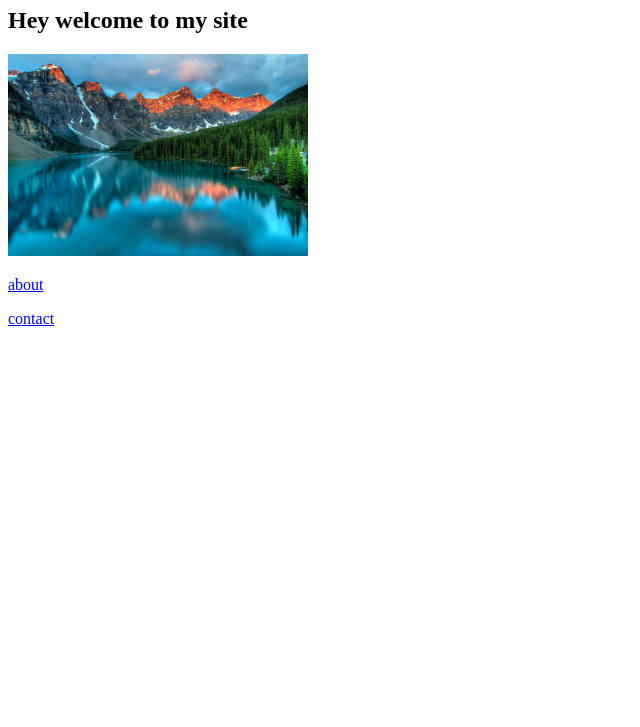
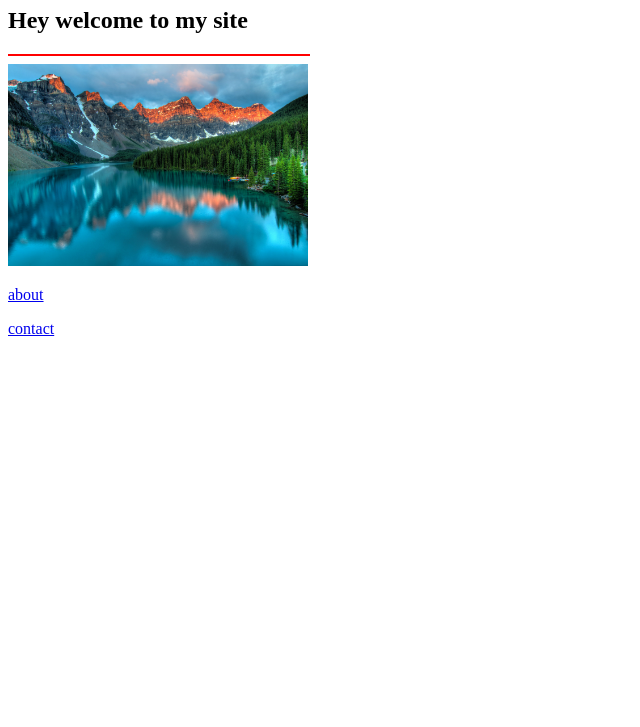
Before and after one commit to abhicwpcoder/Abhijeet-Website, a plain HTML site: page index.html in a window 1280 px wide. Shown: the part 73-800 px from the top of the page, without its empty margins (0-640 px from the left). Drawn offline with Linux system fonts and the light colour scheme.

Commit message:
Update index.html

```diff
--- a/index.html
+++ b/index.html
@@ -8,6 +8,7 @@
     <h1>It's Mine</h1>
     <h2>Hey welcome to my site</h2>
 
+    <hr width="300px" color="red" align="left">
     <img src="./pexels-james-wheeler-417074.jpg" width="300">
     <p><a href="./about.html">about</a></p>
     <p><a href="./contact.html">contact</a></p>
```
